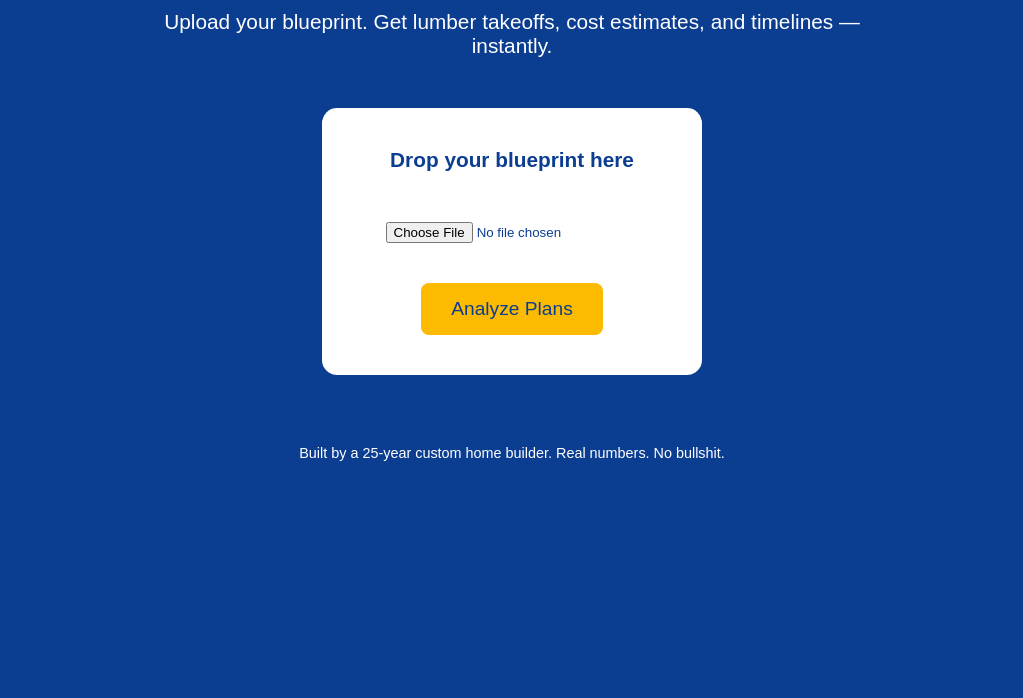
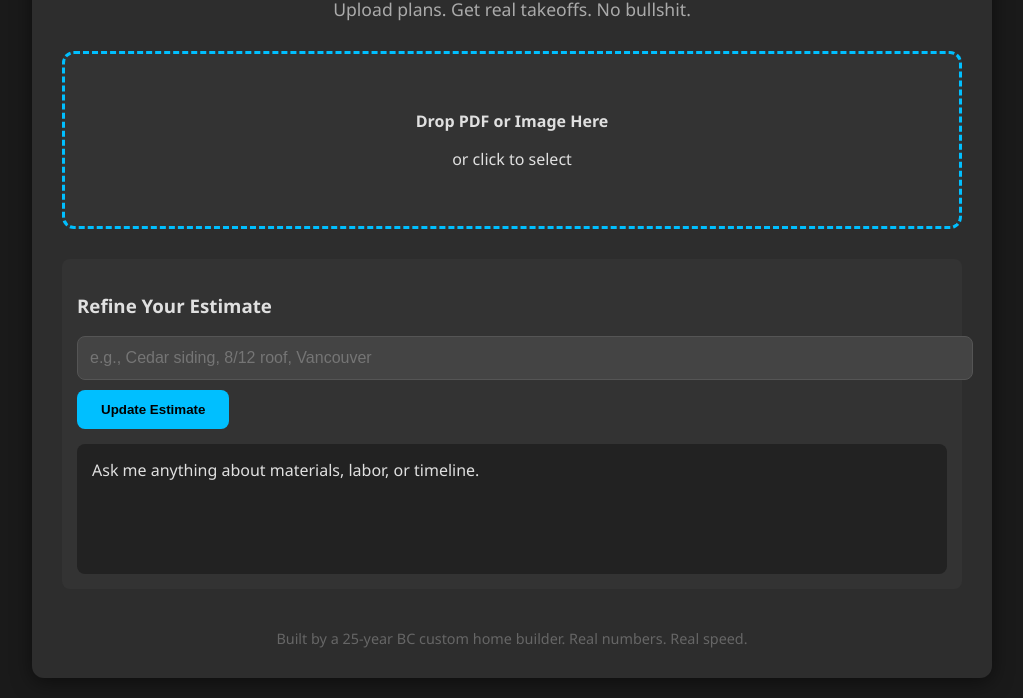
Before and after one commit to builders-ai/builder-ai, a plain HTML site: page index.html in a window 1280 px wide. Shown: the part 135-833 px from the top of the page, without its empty margins (128-1151 px from the left). Before the commit the page ends 800 px from the top, so only its background shows below. Drawn offline with Linux system fonts and the light colour scheme.

Commit message:
Add real upload + chat + preview

```diff
--- a/index.html
+++ b/index.html
@@ -3,62 +3,204 @@
 <head>
     <meta charset="UTF-8">
     <meta name="viewport" content="width=device-width, initial-scale=1.0">
-    <title>Builder AI</title>
+    <title>BuildersAI - Real Takeoffs</title>
     <style>
         body {
-            font-family: Arial, sans-serif;
-            background: #0b3d91;
-            color: white;
-            text-align: center;
-            padding: 50px;
+            font-family: 'Segoe UI', Tahoma, Geneva, Verdana, sans-serif;
+            background: #1a1a1a;
+            color: #e0e0e0;
             margin: 0;
+            padding: 20px;
+        }
+        .container {
+            max-width: 900px;
+            margin: 0 auto;
+            background: #2d2d2d;
+            padding: 30px;
+            border-radius: 12px;
+            box-shadow: 0 4px 20px rgba(0,0,0,0.5);
         }
         h1 {
-            font-size: 3em;
-            margin: 20px 0;
+            text-align: center;
+            color: #00bfff;
+            margin-bottom: 10px;
         }
-        p {
-            font-size: 1.3em;
-            max-width: 700px;
-            margin: 0 auto 30px;
+        .subtitle {
+            text-align: center;
+            font-size: 1.1em;
+            color: #aaa;
+            margin-bottom: 30px;
         }
-        .upload-box {
-            background: white;
-            color: #0b3d91;
+        .upload-area {
+            border: 3px dashed #00bfff;
+            border-radius: 12px;
             padding: 40px;
-            border-radius: 15px;
-            display: inline-block;
-            margin: 20px;
-            min-width: 300px;
+            text-align: center;
+            background: #333;
+            transition: 0.3s;
+            cursor: pointer;
+        }
+        .upload-area:hover {
+            background: #3a3a3a;
+            border-color: #00d4ff;
+        }
+        .upload-area.dragover {
+            background: #444;
+            border-color: #00ff9d;
+        }
+        #file-input {
+            display: none;
+        }
+        .preview {
+            margin-top: 20px;
+            text-align: center;
+        }
+        .preview img, .preview iframe {
+            max-width: 100%;
+            max-height: 500px;
+            border: 2px solid #00bfff;
+            border-radius: 8px;
+            margin-top: 10px;
+        }
+        .chat-box {
+            margin-top: 30px;
+            background: #333;
+            padding: 15px;
+            border-radius: 8px;
+        }
+        #chat-input {
+            width: 100%;
+            padding: 12px;
+            background: #444;
+            border: 1px solid #555;
+            color: white;
+            border-radius: 8px;
+            font-size: 1em;
+        }
+        #chat-output {
+            margin-top: 15px;
+            padding: 15px;
+            background: #222;
+            border-radius: 8px;
+            min-height: 100px;
+            white-space: pre-wrap;
         }
         button {
-            background: #fcbb00;
-            color: #0b3d91;
+            background: #00bfff;
+            color: black;
             border: none;
-            padding: 15px 30px;
-            font-size: 1.2em;
+            padding: 12px 24px;
+            margin-top: 10px;
             border-radius: 8px;
+            font-weight: bold;
             cursor: pointer;
-            margin-top: 20px;
         }
         button:hover {
-            background: #e6a800;
+            background: #00d4ff;
+        }
+        .footer {
+            text-align: center;
+            margin-top: 40px;
+            font-size: 0.9em;
+            color: #666;
         }
     </style>
 </head>
 <body>
-    <h1>Builder AI</h1>
-    <p>Upload your blueprint. Get lumber takeoffs, cost estimates, and timelines — instantly.</p>
+    <div class="container">
+        <h1>BuildersAI</h1>
+        <p class="subtitle">Upload plans. Get real takeoffs. No bullshit.</p>
 
-    <div class="upload-box">
-        <p><strong>Drop your blueprint here</strong></p>
-        <input type="file" accept="image/*,.pdf" style="margin:20px 0;">
-        <br>
-        <button>Analyze Plans</button>
+        <div class="upload-area" id="upload-area">
+            <p><strong>Drop PDF or Image Here</strong></p>
+            <p>or click to select</p>
+            <input type="file" id="file-input" accept=".pdf,.jpg,.jpeg,.png">
+        </div>
+
+        <div class="preview" id="preview" style="display:none;">
+            <h3>Plan Preview</h3>
+            <div id="preview-content"></div>
+            <p id="file-info"></p>
+        </div>
+
+        <div class="chat-box">
+            <h3>Refine Your Estimate</h3>
+            <input type="text" id="chat-input" placeholder="e.g., Cedar siding, 8/12 roof, Vancouver">
+            <button onclick="sendChat()">Update Estimate</button>
+            <div id="chat-output">Ask me anything about materials, labor, or timeline.</div>
+        </div>
+
+        <div class="footer">
+            Built by a 25-year BC custom home builder. Real numbers. Real speed.
+        </div>
     </div>
 
-    <p style="margin-top:50px; font-size:0.9em;">
-        Built by a 25-year custom home builder. Real numbers. No bullshit.
-    </p>
+    <script>
+        const uploadArea = document.getElementById('upload-area');
+        const fileInput = document.getElementById('file-input');
+        const preview = document.getElementById('preview');
+        const previewContent = document.getElementById('preview-content');
+        const fileInfo = document.getElementById('file-info');
+        const chatOutput = document.getElementById('chat-output');
+
+        // Click to upload
+        uploadArea.addEventListener('click', () => fileInput.click());
+
+        // Drag & drop
+        ['dragenter', 'dragover'].forEach(event => {
+            uploadArea.addEventListener(event, e => {
+                e.preventDefault();
+                uploadArea.classList.add('dragover');
+            });
+        });
+        ['dragleave', 'drop'].forEach(event => {
+            uploadArea.addEventListener(event, e => {
+                e.preventDefault();
+                uploadArea.classList.remove('dragover');
+            });
+        });
+
+        uploadArea.addEventListener('drop', e => {
+            const files = e.dataTransfer.files;
+            if (files.length) handleFile(files[0]);
+        });
+
+        fileInput.addEventListener('change', e => {
+            if (e.target.files.length) handleFile(e.target.files[0]);
+        });
+
+        function handleFile(file) {
+            const url = URL.createObjectURL(file);
+            preview.style.display = 'block';
+
+            if (file.type === 'application/pdf') {
+                previewContent.innerHTML = `<iframe src="${url}" width="100%" height="500"></iframe>`;
+                fileInfo.innerText = `PDF: ${file.name} (${(file.size/1024/1024).toFixed(2)} MB)`;
+            } else {
+                previewContent.innerHTML = `<img src="${url}" alt="Plan preview">`;
+                fileInfo.innerText = `Image: ${file.name} (${(file.size/1024).toFixed(1)} KB)`;
+            }
+
+            chatOutput.innerText = "Plan uploaded. Now ask: 'How many 2x6 studs?' or 'Cost in Kelowna?'";
+        }
+
+        function sendChat() {
+            const input = document.getElementById('chat-input').value.trim();
+            if (!input) return;
+
+            // FAKE AI RESPONSE (REAL ONE COMES LATER)
+            let response = "";
+            if (input.toLowerCase().includes("stud")) {
+                response = "Based on typical 2,400 sq ft home:\n• 2x6 @ 16\" OC: 312 pcs\n• 2x4 @ 16\" OC: 180 pcs\n• Waste factor: +12%\nTotal: ~540 studs";
+            } else if (input.toLowerCase().includes("roof")) {
+                response = "8/12 pitch, 2,400 sq ft:\n• Shingles: 72 squares\n• Underlayment: 7 rolls\n• Flashing: 180 LF\nLabor: 3 days @ $1,800/day";
+            } else {
+                response = `You said: "${input}"\n\nAI is listening. Real takeoff engine coming next.`;
+            }
+
+            chatOutput.innerText = response;
+            document.getElementById('chat-input').value = '';
+        }
+    </script>
 </body>
 </html>
```
